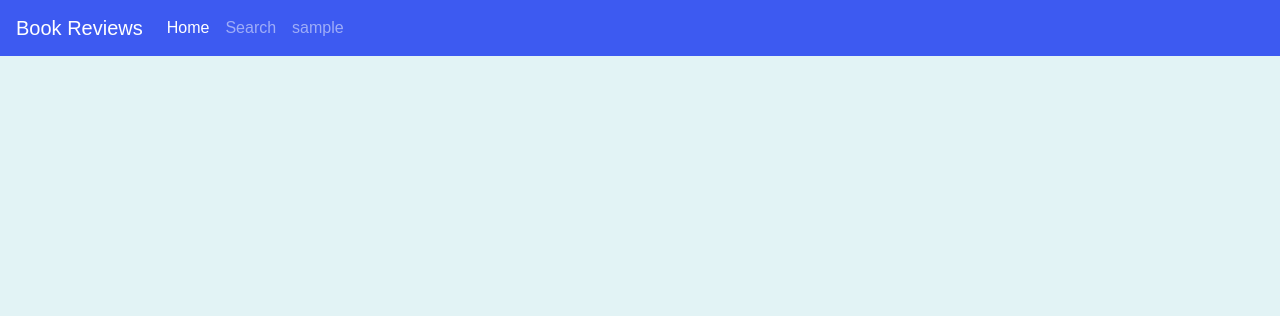
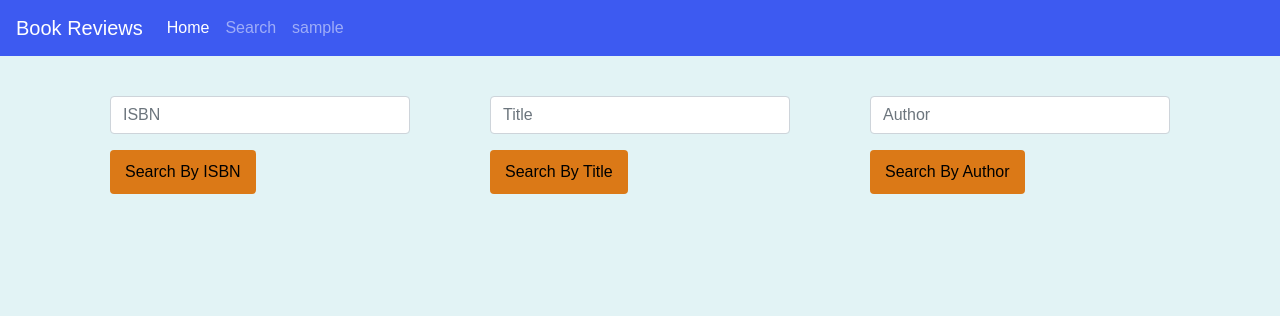
Before and after one commit to braffel14/cs50wproject1, a Flask app: page /search in a window 1280 px wide. Shown: the top 316 px of the page. Run offline with Flask 2, Linux system fonts and the light colour scheme; the visitor is signed in with stand-in values (Sample User, id 1); some libraries are stand-ins or nearby versions; some web fonts are replaced.

Commit message:
Fleshed out search page and functionality
Added functionality to be able to search database by ISBN, Title, or Author and view results

```diff
--- a/application.py
+++ b/application.py
@@ -104,7 +104,27 @@ def register():
 
     return render_template("register.html", unfilled=request.args.get("unfilled"))
 
-@app.route("/search")
+@app.route("/search", methods=["GET", "POST"])
 def search():
 
+    if session["loggedin"] is False:
+       return redirect(url_for("login"))
+
+    isbn=request.args.get("isbn")
+    title=request.args.get("title")
+    author=request.args.get("author")
+
+    if isbn is not None:
+        books = db.execute("SELECT * FROM books WHERE isbn LIKE :isbn", {"isbn":f"%{isbn}%"}).fetchall()
+        return render_template("search.html", books=books, results=True)
+
+    if author is not None:
+        books = db.execute("SELECT * FROM books WHERE author LIKE :author", {"author":f"%{author}%"}).fetchall()
+        return render_template("search.html", books=books, results=True)
+
+    if title is not None:
+        books = db.execute("SELECT * FROM books WHERE title LIKE :title", {"title":f"%{title}%"}).fetchall()
+        return render_template("search.html", books=books, results=True)
+
+
     return render_template("search.html")
--- a/static/styles/styles.css
+++ b/static/styles/styles.css
@@ -55,4 +55,24 @@ body {
   padding-top: 30px;
 }
 
+.searchbox {
+  padding-top: 40px;
+  padding-left: 40px;
+  padding-right: 40px;
+  padding-bottom: 10px;
+}
+
+.categoryrow {
+  background-color: #3d5af1;
+  color: white;
+  padding: 10px;
+  border-bottom: 2px solid black;
+}
+
+.resultrow {
+  background-color: #209cb3;
+  padding: 10px;
+  border-bottom: 1px solid #e2f3f5;
+}
+
 /*# sourceMappingURL=styles.css.map */
--- a/static/styles/styles.scss
+++ b/static/styles/styles.scss
@@ -6,7 +6,7 @@
 
 $color5: #db7917;
 $color4: #e2f3f5;
-$color3: #15b2ce;
+$color3: #209cb3;
 $color2: #3d5af1;
 $color6: #40514e;
 $color1: #0e153a;
@@ -70,3 +70,23 @@ body{
 #logincontainer{
     padding-top: 30px;
 }
+
+.searchbox{
+    padding-top: 40px;
+    padding-left: 40px;
+    padding-right: 40px;
+    padding-bottom: 10px;;
+}
+
+.categoryrow{
+    background-color: $color2;
+    color: white;
+    padding: 10px;
+    border-bottom: 2px solid black;
+}
+
+.resultrow{
+    background-color: $color3;
+    padding: 10px;
+    border-bottom: 1px solid $color4;
+}
--- a/templates/search.html
+++ b/templates/search.html
@@ -2,6 +2,64 @@
 {% block title %}Search{% endblock %}
 {% block content %}
 
+<div class="container">
+    <div class="row">
+        <div class="col-sm searchbox">
+            <form action="" method="GET">
+                <div class="form-group">
+                    <input type="text" class="form-control" id="isbnfield" name="isbn" placeholder="ISBN">
+                </div>
+                <button type="submit" class="button loginbutton">Search By ISBN</button>
+            </form>
+        </div>
+        <div class="col-sm searchbox">
+            <form action="" method="GET">
+                <div class="form-group">
+                    <input type="text" class="form-control" id="titlefield" name="title" placeholder="Title">
+                </div>
+                <button type="submit" class="button loginbutton">Search By Title</button>
+            </form>
+        </div>
+        <div class="col-sm searchbox">
+            <form action="" method="GET">
+                <div class="form-group">
+                    <input type="text" class="form-control" id="authorfield" name="author" placeholder="Author">
+                </div>
+                <button type="submit" class="button loginbutton">Search By Author</button>
+            </form>
+        </div>
+    </div>
+  </div>
+
+  <div class="container">
+        {% if results %}
+            <div class="row categoryrow">
+            <div class="col categorycol">
+                Title
+            </div>
+            <div class="col categorycol">
+                Author
+            </div>
+            <div class="col categorycol">
+                ISBN
+            </div>
+            </div>
+        {% endif %}
+
+      {% for book in books %}
+        <div class="row resultrow">
+            <div class="col resultcol">
+                {{ book.title }}
+            </div>
+            <div class="col resultcol">
+                {{ book.author }}
+            </div>
+            <div class="col resultcol">
+                {{ book.isbn }}
+            </div>
+        </div>
+    {% endfor %}
+  </div>
 
 
 
```
Also changed, not shown: templates/base.html (line endings or trailing spaces), 2 other files.
